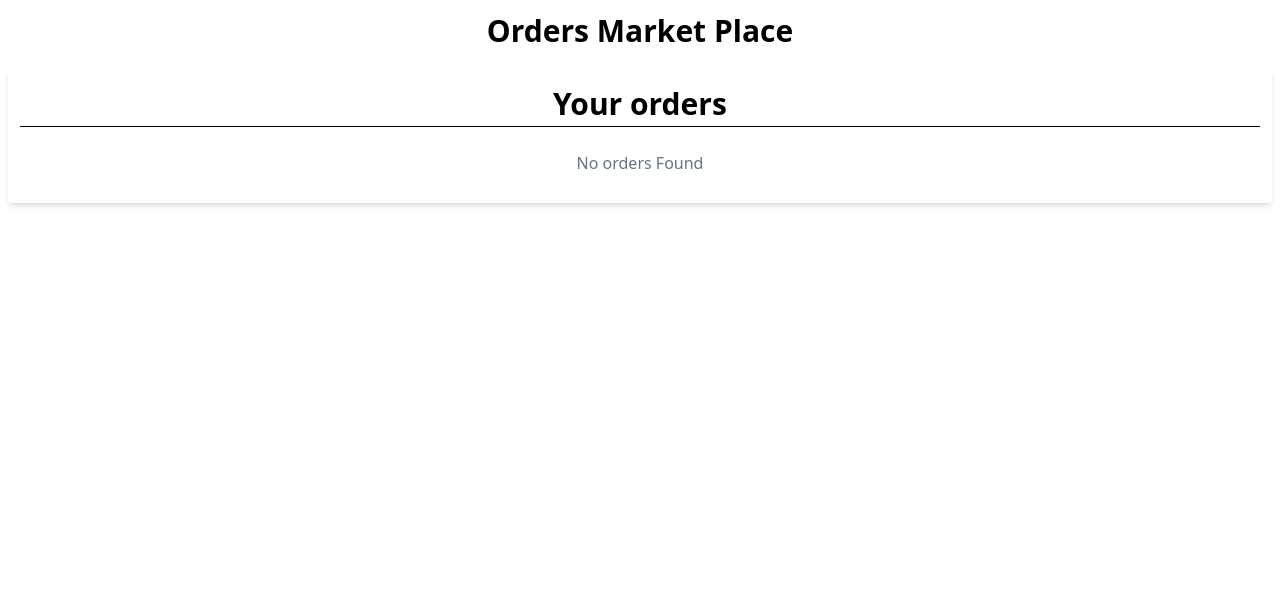
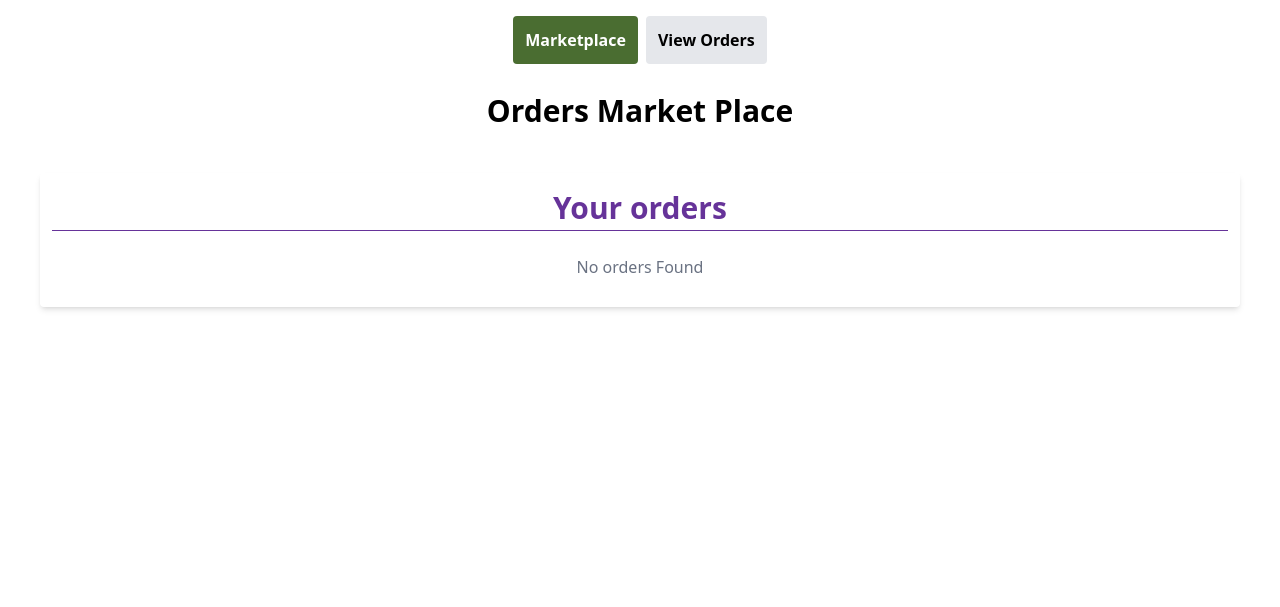
Before and after one commit to Ianmwia/agri-marketplace-django-react-backend, a Django app: template orders/templates/order.html in a window 1280 px wide. Shown: the part 61-668 px from the top of the page. Run offline with Django 5.2, Linux system fonts and the light colour scheme; the template is opened without the code that fills it, so the values that code supplies are empty.

Commit message:
adding tab redirections pages to the buyers order page

```diff
--- a/orders/templates/order.html
+++ b/orders/templates/order.html
@@ -3,19 +3,29 @@
 
 
 {% block content %}
+<div x-data='{tab:"market"}' class="p-2 light:bg-#f9f9f9">
+    <!--NAVIGATION BUTTONS-->
+    <div class="flex flex-wrap gap-2 mb-6 justify-center">
+        <button @click="tab = 'market'" :class="tab === 'market' ? 'bg-[#4a6d31] text-white' : 'bg-gray-200 text-black'" class="p-3 rounded font-bold cursor-pointer">Marketplace</button>
+        <button @click="tab = 'orders'" :class="tab === 'orders' ? 'bg-[#4a6d31] text-white' : 'bg-gray-200 text-black'" class="p-3 rounded font-bold cursor-pointer">View Orders</button>
+    </div>
     <div class="text-[30px] font-bold mb-4 text-center shadow-mb">Orders Market Place</div>
 
+    <!--buyer marketplace-->
+<div x-show="tab === 'market'" x-cloak class="mb-7 p-6 rounded-lg">
     {% if request.user.role == 'buyer' %}
-    <div class="grid grid-cols-1 md:grid-cols-2 lg-grid-cols-2 gap-6 m-2">
+    <div class="grid grid-cols-1 md:grid-cols-2 lg-grid-cols-2 lg:grid-cols-3 gap-6 m-2">
 
         {% for item in available_produce %}
-        <div class="border rounded p-2 bg-[#6c9f48]/40">
+        <div class="shadow-lg rounded-lg p-2 bg-[#6c9f48]/40">
+            <div class="flex items-center justify-center p-1 rounded-lg">
                 {% if item.image %}
-                    <img loading="lazy" class="bg-gray-300 h-[150px] w-[150px] rounded-full object-cover object-center" src="{{ item.image.url }}" alt="{{ request.user.first_name }}">
+                    <img loading="lazy" class="bg-gray-300 h-[300px] w-[300px] rounded-sm object-cover object-center" src="{{ item.image.url }}" alt="{{ request.user.first_name }}">
                 {% else %}
-                    <img loading="lazy" class="bg-gray-300 h-[150px] w-[150px] rounded-full object-cover object-center">
+                    <img loading="lazy" class="bg-gray-300 h-[300px] w-[300px] rounded-sm object-cover object-center">
                 {% endif %}
-            <div class="p-4 flex-grow">
+            </div>
+            <div class="p-4 flex-col flex-grow">
                 <div class="flex justify-between items start mb-2">
                     <h3 class="text-[18px] font-bold"><span class="text-[#001b20] font-bold">Name:</span> {{item.name|capfirst}}</h3>
                     <h3 class="text-[18px] font-bold"><span class="text-[#001b20] font-bold">Price Per Kilo:</span> {{item.price}}</h3>
@@ -39,13 +49,16 @@
 
     </div>
     <!--view orders placed -->
+</div>
 
+<!--view orders placed-->
+<div x-show="tab === 'orders'" x-cloak class="mb-7 p-6 rounded-lg">
     {% endif %}
         <div class="p-3 rounded lg shadow-md border-gray-300">
-            <h3 class="text-[30px] font-bold mb-2 text-black border-b text-center">Your orders</h3>
+            <h3 class="text-[30px] font-bold mb-2 border-b text-[#663399] text-center">Your orders</h3>
             <ul class="divide-y divide-gray-200 rounded-lg">
             {% for order in orders %}
-                <li class="py-2 flex justify-between items-center text-gray-300 m-[27px]">
+                <li class="py-2 flex justify-between items-center text-gray-300 m-[27px] gap-2">
                     <span class="font-medium text-black dark:text-[#e8e8e4]">Order #{{ order.id }} </span>
                     <span class="font-medium text-black dark:text-[#e8e8e4]">For {{ order.produce.name|capfirst }} </span>
                     <span class="px-3 pt-1 rounded-full text-sm font-semibold">Status: {{ order.status }}</span>
@@ -58,4 +71,6 @@
             {% endfor %}
                 </ul>
         </div>
+</div>
+</div>
 {% endblock content %}
```
